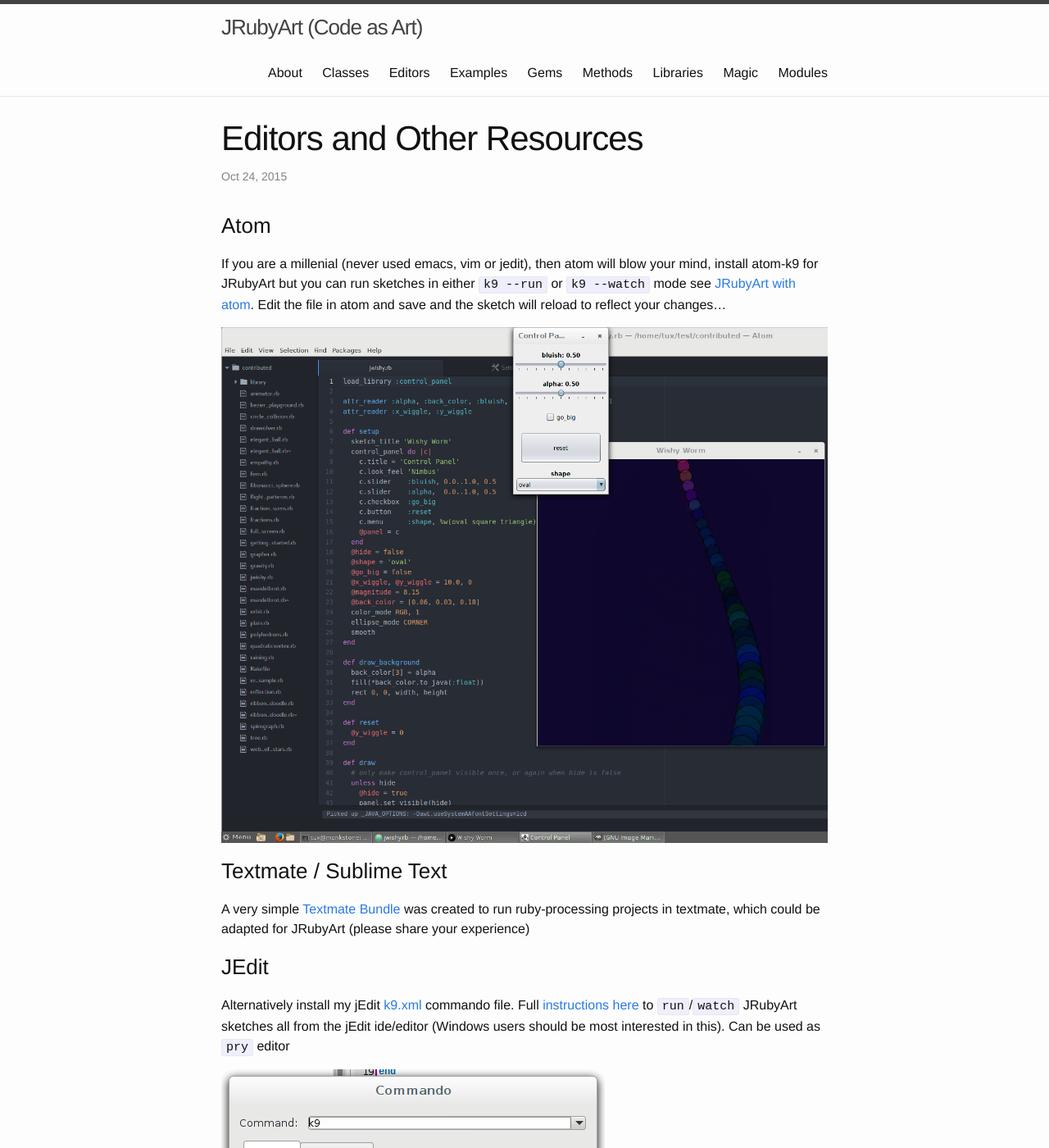
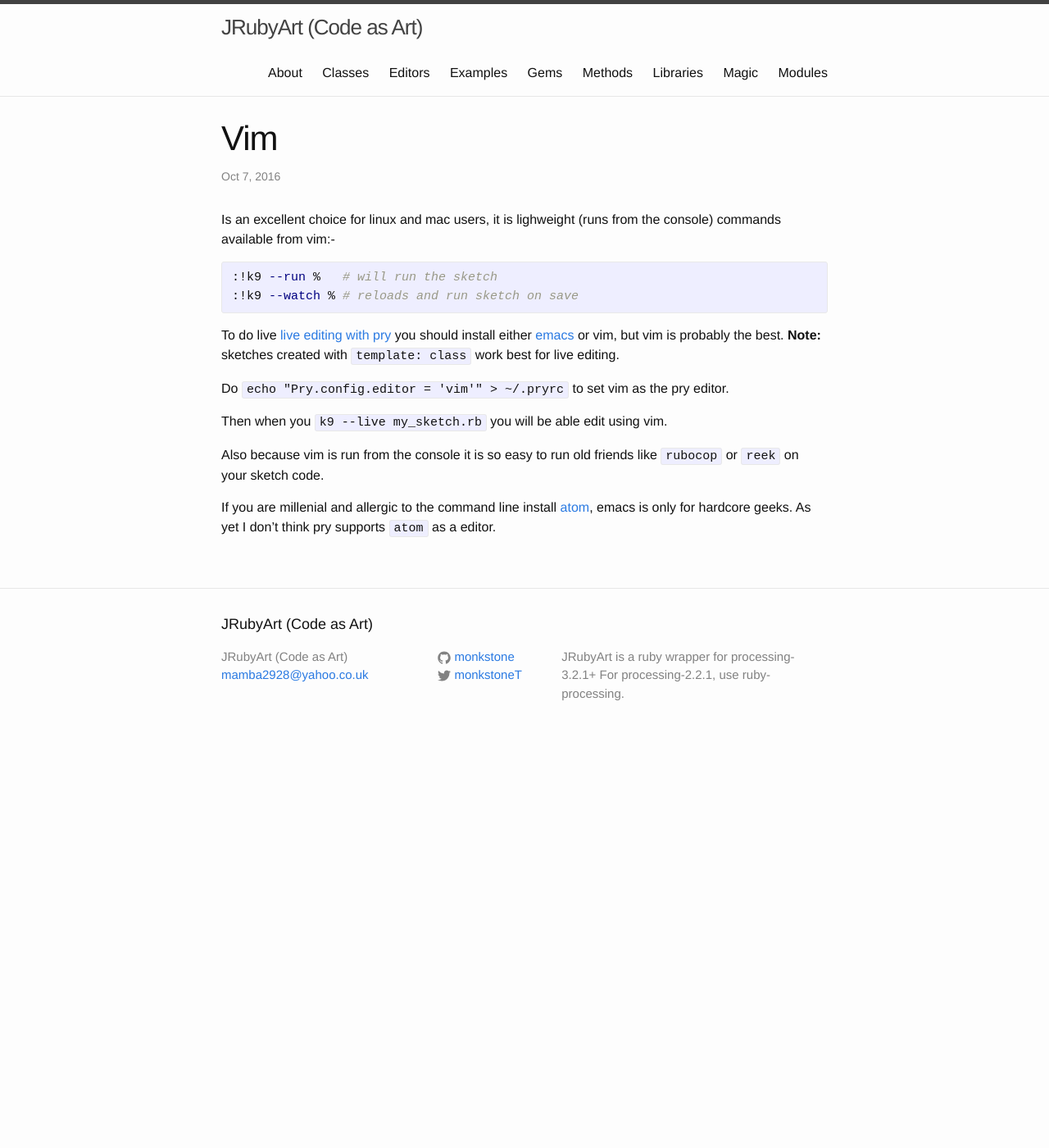
Before and after one commit to ruby-processing/JRubyArt, a Jekyll site: the page built from _editors/vim.md, in a window 1280 px wide and 1400 px high. Shown: the whole window at 82% size. Built offline with Jekyll 4.4.1, drawn with Linux system fonts in a browser that asks for light colours; some of the changed text lies outside the part shown.

Commit message:
refine editors

```diff
--- a/_editors/vim.md
+++ b/_editors/vim.md
@@ -1,44 +1,26 @@
 ---
 layout: post
-title:  "Editors and Other Resources"
-date:   2015-10-24 08:07:00
-categories: jruby_art update
-permalink: /editors/
+title:  "Vim"
+permalink: /vim
 keywords: editor, ide, ruby, jruby_art, vim, emacs, jedit
 ---
-### Atom ###
 
-If you are a millenial (never used emacs, vim or jedit), then atom will blow your mind, install atom-k9 for JRubyArt but you can run sketches in either `k9 --run` or `k9 --watch` mode see [JRubyArt with atom][atom]. Edit the file in atom and save and the sketch will reload to reflect your changes...
-
-![atom-watch]({{ site.github.url }}/assets/jwishy.png)
-
-### Textmate / Sublime Text
-A very simple [Textmate Bundle][textmate] was created to run ruby-processing projects in textmate, which could be adapted for JRubyArt (please share your experience)
-
-### JEdit
-Alternatively install my jEdit [k9.xml][commando] commando file. Full [instructions here][jedit] to `run`/`watch` JRubyArt sketches all from the jEdit ide/editor (Windows users should be most interested in this). Can be used as `pry` editor
-
-![jEdit]({{ site.github.url }}/assets/jedit.png)
-
-### Vim
-Is an excellent choice for linux and mac users, commands available from vim:-
+Is an excellent choice for linux and mac users, it is lighweight (runs from the console) commands available from vim:-
 {% highlight bash %}
 :!k9 --run %   # will run the sketch
-k9 --live %  # to create a pry repl do not do this from vim
 :!k9 --watch % # reloads and run sketch on save
 {% endhighlight %}
-see [live editing with pry][pry]. Sketches created with `template: class` work best for live editing.
 
-### Emacs
-Similar to vim (also works well with pry see [detailed instructions][pry]). Emacs can also be heavily [customised][emacs] use the `template: emacs` setting to create sketches for the customised emacs.
+To do live [live editing with pry][pry] you should install either [emacs][emacs] or vim, but vim is probably the best. __Note:__ sketches created with `template: class` work best for live editing.
 
-### Netbeans
-There is even a [plugin for NetBeans][plugin] (by the jruby guys, well probably just Tom Enebo) for the really serious. You can load the `jruby_art` gem from netbeans, but currently you may need a manual install of JRuby-9.1.5.0. Sketches created with the `template: emacs` setting can be run from the ide.
+Do `echo "Pry.config.editor = 'vim'" > ~/.pryrc` to set vim as the pry editor.
 
-[atom]:{{site.github.url}}/atom
-[plugin]:https://plugins.netbeans.org/plugin/38549
-[textmate]:https://github.com/tibastral/ruby-processing-tmbundle
-[jedit]:https://monkstone.github.io/jedit4processing/jekyll/update/2015/12/11/welcome.html
-[emacs]:https://github.com/ruby-processing/JRubyArt/wiki/Using-emacs-as-your-JRubyArt-Ide
-[commando]:https://github.com/monkstone/jedit4processing/blob/master/.jedit/console/commando/k9.xml
+Then when you `k9 --live my_sketch.rb` you will be able edit using vim.
+
+Also because vim is run from the console it is so easy to run old friends like `rubocop` or `reek` on your sketch code.
+
+If you are millenial and allergic to the command line install [atom][atom], emacs is only for hardcore geeks. As yet I don't think pry supports `atom` as a editor.
+
+[emacs]:{{ site.github.url }}/emacs/
+[atom]:{{ site.github.url }}/atom
 [pry]:https://github.com/ruby-processing/JRubyArt/wiki/Live-Coding
```
Also changed, not shown: _editors/atom.md (+3 -5 lines), _editors/emacs.md (+1 -0 lines), _editors/textmate.md (added, +10 -0 lines).
